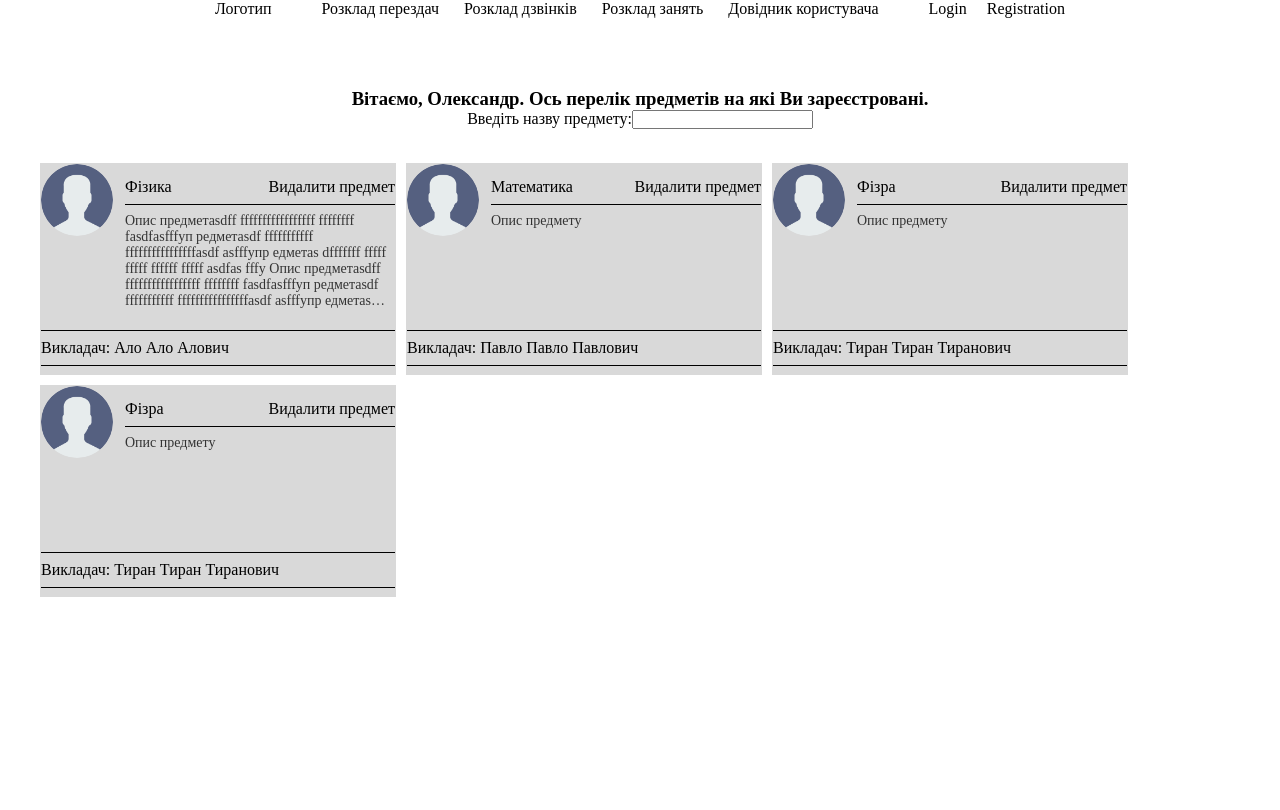
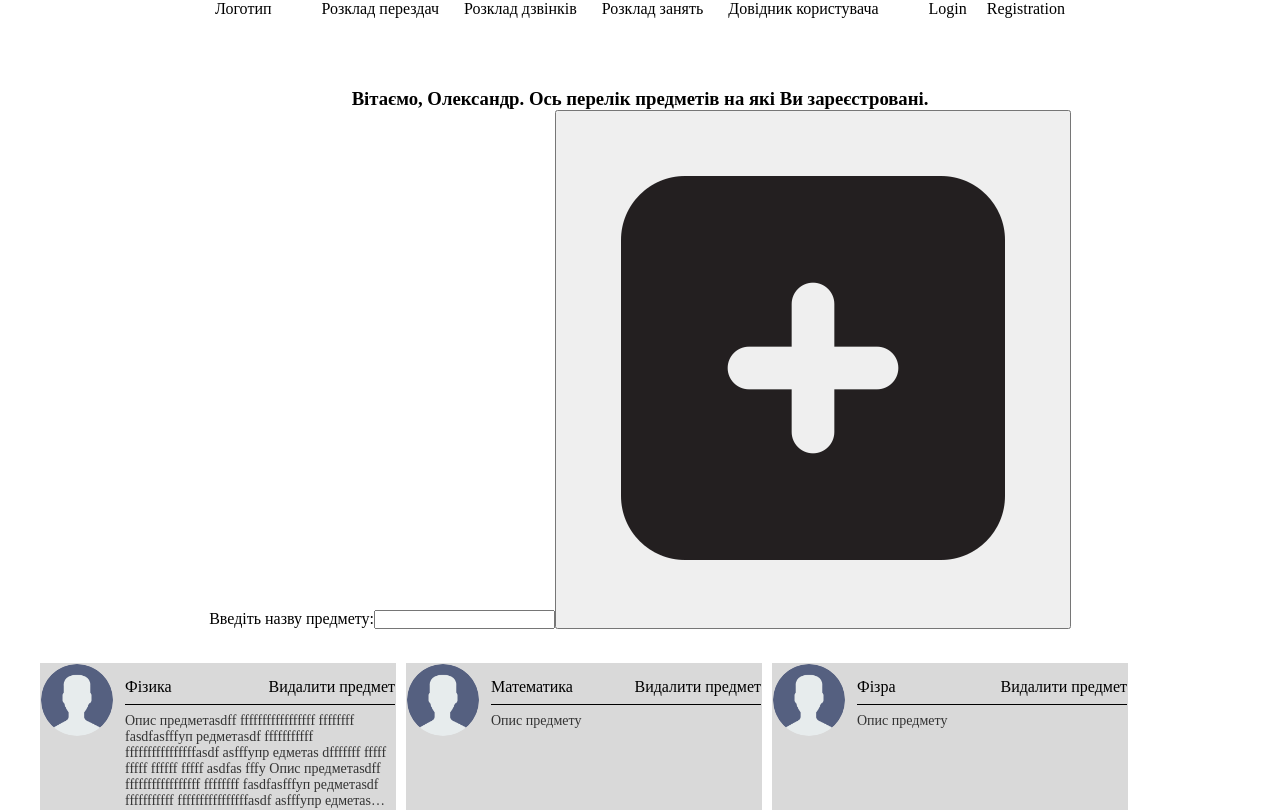
Before and after one commit to davinci-arch/service-for-learning-ui, a React (Vite) app: page / in a window 1280 px wide. Shown: the top 810 px of the page. Built offline with nearby package versions, Linux system fonts and the light colour scheme.

Commit message:
added "add subjest" button

```diff
--- a/src/components/MainPage/Objects.jsx
+++ b/src/components/MainPage/Objects.jsx
@@ -1,6 +1,9 @@
 import { useState } from "react"
 import "../styles/ObjectsPage.scss"
 import ObjectPageCard from "./ObjectPageCard"
+// Path to the icon image
+import addSubjectIcon from "/src/assets/addSubjest.png";
+
 export default function ObjectsPage() {
 
     const [firstname, setFirstname] = useState("Олександр")
@@ -33,6 +36,11 @@ export default function ObjectsPage() {
         setNameObject(value)
     }
 
+    const handleCreateSubject = () => {
+        // Functionality for creating a new subject goes here
+        console.log("Create new subject button clicked");
+      };
+
     const filteredObjects = objects.filter((obj) =>
         obj.objname.toLowerCase().includes(nameObject.toLowerCase())
     );
@@ -43,6 +51,9 @@ export default function ObjectsPage() {
             <div>
                 <span>Введіть назву предмету:</span>
                 <input type="text" value={nameObject} onChange={e => handleObjectName(e)} />
+                <button className="create-subject-btn" onClick={handleCreateSubject}>
+                <img src={addSubjectIcon} alt="Створити предмет" />
+                </button>
             </div>
             <div className="objects">
                 {filteredObjects.length === 0 ? (
```
Also changed, not shown: src/assets/addSubjest.png (added).
